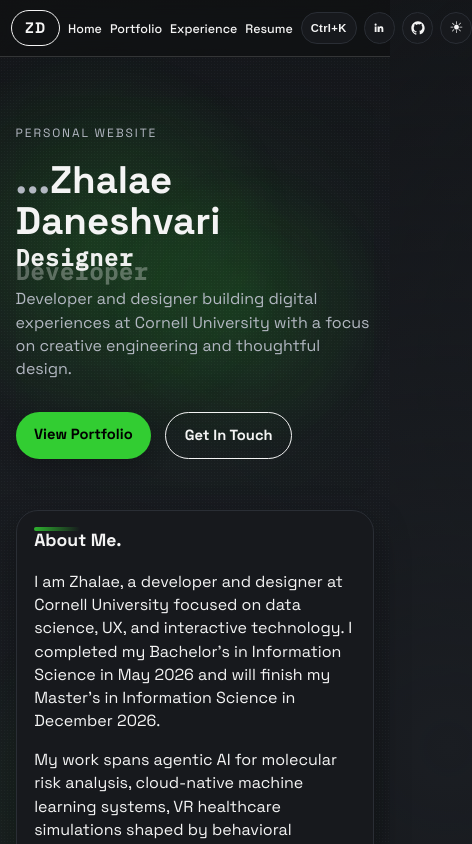
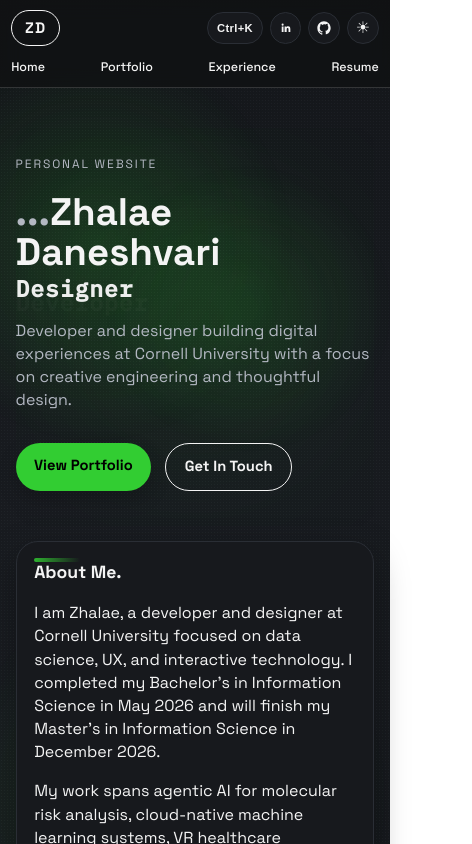
Before and after one commit to ZhalaeDaneshvari/zhalae-website, a React (Vite) app: page / in a window 390 px wide. Shown: the top 844 px of the page, 472 px wide, since content can reach past the window. Built offline with nearby package versions, Linux system fonts and the light colour scheme.

Commit message:
Fix mobile navigation, hero titles, and paper previews

```diff
--- a/src/App.jsx
+++ b/src/App.jsx
@@ -1387,7 +1387,8 @@ function App() {
                     <motion.span
                       key={title}
                       className={`title ${index === roleIndex ? "active" : ""}`}
-                      animate={{ opacity: index === roleIndex ? 1 : 0.3 }}
+                      aria-hidden={index !== roleIndex}
+                      animate={{ opacity: index === roleIndex ? 1 : 0 }}
                       transition={{ duration: 0.5 }}
                     >
                       {title}
@@ -2206,14 +2207,6 @@ function App() {
                           loading="lazy"
                           allow="autoplay"
                         ></iframe>
-                        >
-                        <iframe
-                          src={toGoogleDrivePreviewUrl(paper.paperLink)}
-                          title={`${paper.title} preview`}
-                          className="project-card-paper-frame"
-                          loading="lazy"
-                          allow="autoplay"
-                        ></iframe>
                       </motion.div>
                       <div className="project-card-body">
                         <div className="project-meta">
--- a/src/styles.css
+++ b/src/styles.css
@@ -1918,7 +1918,17 @@ h2 {
 }
 
 @media (max-width: 700px) {
+  .topbar {
+    flex-wrap: wrap;
+  }
+
+  .topbar > nav {
+    order: 1;
+    flex-basis: 100%;
+  }
+
   .nav-links {
+    justify-content: space-between;
     gap: 0.5rem;
   }
 
```
